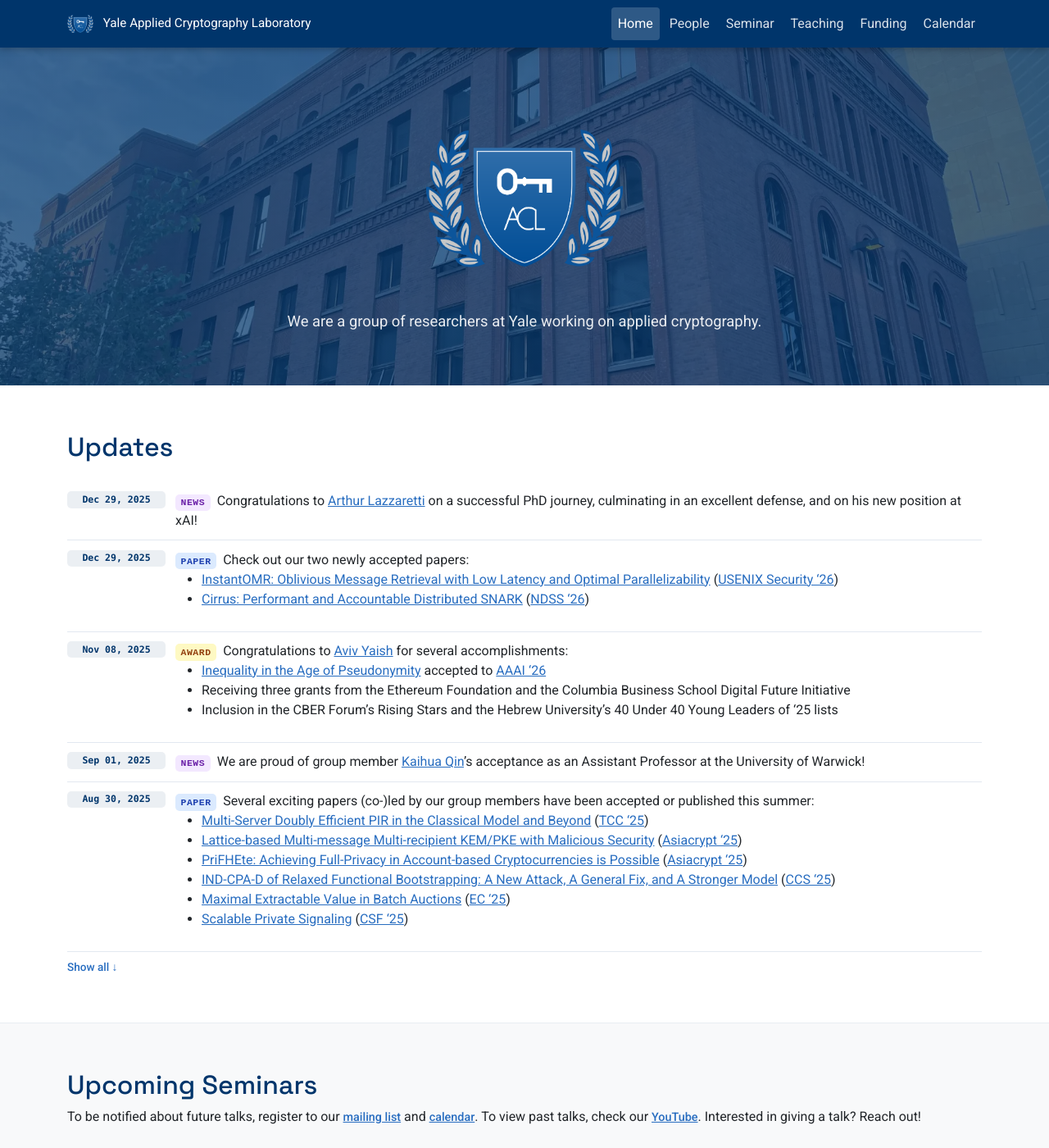
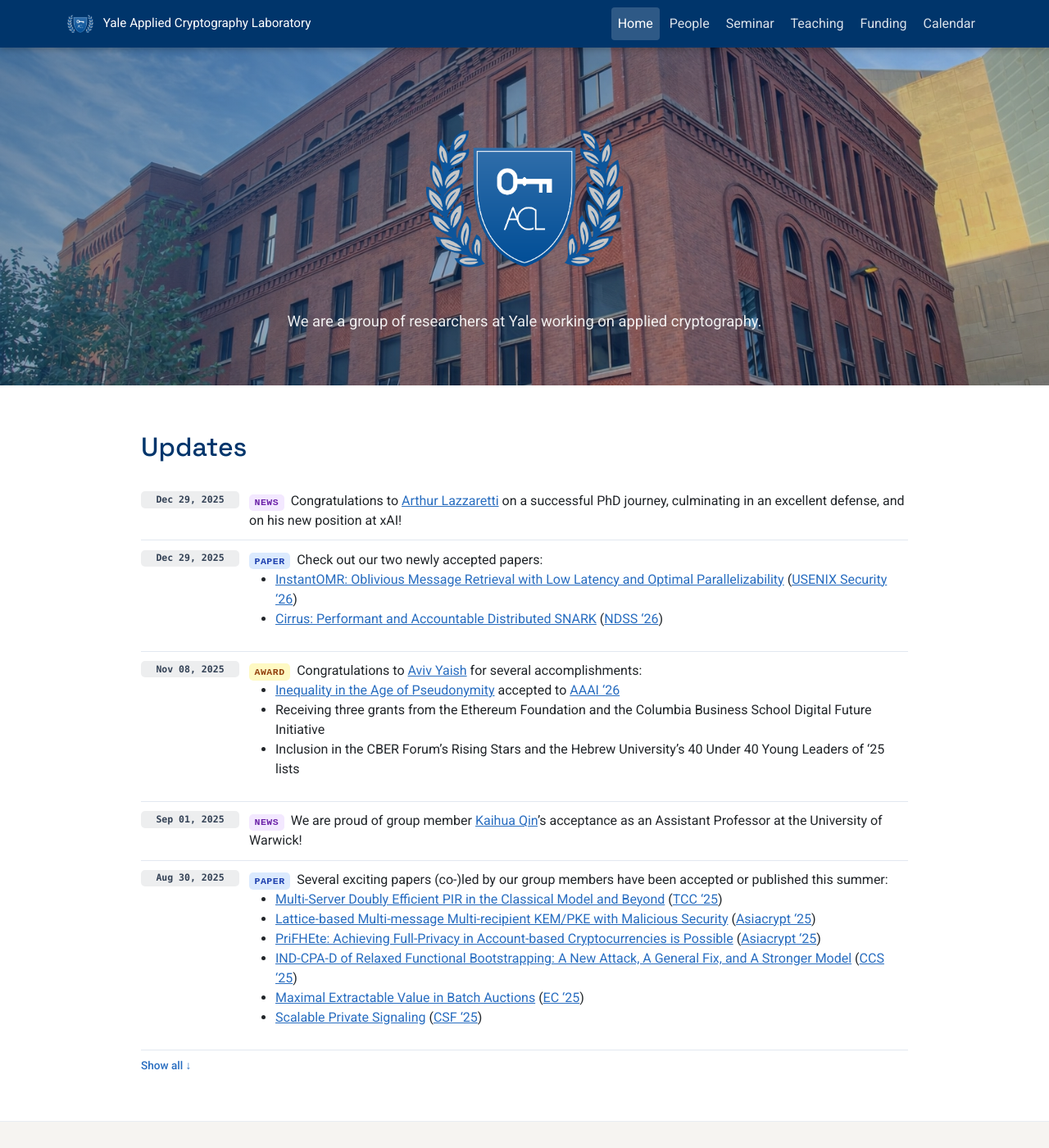
Before and after one commit to yale-acl/yacl-website, a Jekyll site: the page built from index.md, in a window 1280 px wide and 1400 px high. Shown: the whole window at 82% size. Built offline with Jekyll 4.4.1, drawn with Linux system fonts in a browser that asks for light colours.

Commit message:
Refresh homepage hero styling and imagery

```diff
--- a/assets/css/main.css
+++ b/assets/css/main.css
@@ -6,6 +6,19 @@
 /* 1. Bootstrap overrides & fonts
    ============================================================ */
 :root {
+  --yacl-navy: #00356b;
+  --yacl-navy-rgb: 0, 53, 107;
+  --yacl-link: #286dc0;
+  --yacl-link-hover: #1a5096;
+  --yacl-ink: #3f4b57;
+  --yacl-ink-muted: #667788;
+  --yacl-ink-soft: #6a7682;
+  --yacl-slate: #334155;
+  --yacl-border: #e2e8f0;
+  --yacl-border-soft: #e8edf2;
+  --yacl-surface-alt: #f6f4f1;
+  --yacl-surface-subtle: #fbfaf8;
+  --yacl-footer: #0d2240;
   --bs-primary: #00356b;
   --bs-primary-rgb: 0, 53, 107;
   --bs-link-color: #286dc0;
@@ -14,14 +27,15 @@
 }
 
 body { font-family: 'Roboto', system-ui, sans-serif; }
-h1, h2, h3, h4, h5, h6 { font-family: 'Space Grotesk', system-ui, sans-serif; color: #00356b; }
+h1, h2, h3, h4, h5, h6 { font-family: 'Space Grotesk', system-ui, sans-serif; color: var(--yacl-navy); }
 h2:not(:first-child), h3:not(:first-child), h4:not(:first-child), h5:not(:first-child), h6:not(:first-child) { margin-top: 1.5rem; }
 a { color: var(--bs-link-color); }
+a:hover { color: var(--bs-link-hover-color); }
 
 
 /* 2. Navbar
    ============================================================ */
-.yacl-navbar { background-color: #00356b; box-shadow: 0 2px 8px rgba(0,0,0,.25); }
+.yacl-navbar { background-color: var(--yacl-navy); box-shadow: 0 2px 8px rgba(0,0,0,.25); }
 .yacl-navbar .navbar-brand { font-size: .95rem; }
 .yacl-navbar .navbar-brand img { width: 32px; height: 32px; object-fit: contain; flex-shrink: 0; }
 .yacl-navbar .nav-link { color: rgba(255,255,255,.85) !important; border-radius: 4px; }
@@ -31,17 +45,30 @@
 
 /* 3. Hero sections
    ============================================================ */
-.home-hero,
 .page-hero {
   background:
     linear-gradient(rgba(0,53,107,.72), rgba(0,53,107,.72)),
-    url('/assets/images/yale-cs-building-header.webp') center/cover no-repeat;
+    url('/assets/images/yale-cs-building-enhanced-hq.webp') center/cover no-repeat;
   color: #fff;
 }
 
-.home-hero { padding: 4rem 0 3rem; text-align: center; }
+.home-hero {
+  background:
+    linear-gradient(135deg, rgba(0,53,107,.62) 0%, rgba(0,53,107,.34) 40%, rgba(0,53,107,.12) 100%),
+    url('/assets/images/yale-cs-building-enhanced-hq.webp') center/cover no-repeat;
+  color: #fff;
+  padding: 4rem 0 3rem;
+  text-align: center;
+}
+
 .home-hero h1 { color: #fff; }
-.hero-logo { width: 240px; height: 240px; object-fit: contain; border-radius: 16px; margin-bottom: 1rem; }
+.hero-logo {
+  width: 240px;
+  height: 240px;
+  object-fit: contain;
+  border-radius: 16px;
+  margin-bottom: 1rem;
+}
 .home-hero .tagline { font-size: 1.15rem; color: rgba(255,255,255,.9); }
 
 .page-hero { padding: 2.5rem 0; }
@@ -52,14 +79,19 @@
 /* 4. Page content layout
    ============================================================ */
 .page-body > h2,
-.page-section h2 { border-bottom: 2px solid #e2e8f0; padding-bottom: .5rem; margin-bottom: 1.25rem; }
+.page-section h2 { border-bottom: 2px solid var(--yacl-border); padding-bottom: .5rem; margin-bottom: 1.25rem; }
 
 
 /* 5. Home page sections
    ============================================================ */
+.home-hero .container,
+.home-section .container {
+  max-width: 960px;
+}
+
 .home-section { padding: 3.5rem 0; }
-.home-section + .home-section { border-top: 1px solid #e8edf2; }
-.home-section.alt-bg { background: #f8f9fa; }
+.home-section + .home-section { border-top: 1px solid var(--yacl-border-soft); }
+.home-section.alt-bg { background: var(--yacl-surface-alt); }
 
 .section-header { display: flex; align-items: baseline; justify-content: space-between; flex-wrap: wrap; gap: .5rem; margin-bottom: 1.5rem; }
 .section-header h2 { margin: 0; }
@@ -75,7 +107,7 @@
   align-items: flex-start;
   gap: .75rem;
   padding: .7rem 0;
-  border-bottom: 1px solid #e2e8f0;
+  border-bottom: 1px solid var(--yacl-border);
 }
 .update-item:last-child { border-bottom: none; }
 
@@ -84,8 +116,8 @@
   align-items: center;
   justify-content: center;
   flex: 0 0 7.5rem;
-  background: rgba(0,53,107,.08);
-  color: #00356b;
+  background: rgba(31,41,55,.08);
+  color: var(--yacl-slate);
   font-family: ui-monospace, 'Courier New', monospace;
   font-size: .72rem;
   font-weight: 600;
@@ -132,13 +164,13 @@
 .updates-toggle:hover { text-decoration: underline; }
 
 
-/* 6. Seminar cards & accordion
+/* 7. Seminar cards & accordion
    ============================================================ */
 .seminar-list { display: flex; flex-direction: column; gap: 1rem; }
 
 .seminar-date {
   text-align: center;
-  background: #00356b;
+  background: var(--yacl-navy);
   color: #fff;
   border-radius: 6px;
   padding: .35rem .4rem;
@@ -151,20 +183,20 @@
 .seminar-date .day   { display: block; font-size: 1.6rem; font-weight: 700; }
 .seminar-date .year  { display: block; font-size: .7rem; opacity: .75; }
 
-.seminar-heading { font-size: 1rem; color: #00356b; margin: 0 0 .2rem; }
+.seminar-heading { font-size: 1rem; color: var(--yacl-navy); margin: 0 0 .2rem; }
 .seminar-speaker { font-weight: 700; }
 .seminar-speaker-line { margin: 0; font-weight: 400; }
-.seminar-time {color: #777; margin-bottom: 0; }
+.seminar-time { color: #777; margin-bottom: 0; }
 
-.seminar-entry { --bs-card-border-color: #e2e8f0; overflow: hidden; }
-.seminar-entry[open] { --bs-card-border-color: #c9dced; box-shadow: 0 8px 24px rgba(0,53,107,.08); }
+.seminar-entry { --bs-card-border-color: var(--yacl-border); overflow: hidden; }
+.seminar-entry[open] { --bs-card-border-color: #d8dde6; box-shadow: 0 8px 24px rgba(15,23,42,.08); }
 .seminar-entry-past[open] { --bs-card-border-color: #d6dbe3; box-shadow: 0 8px 20px rgba(71,85,105,.12); }
 
 .seminar-entry-summary { list-style: none; cursor: pointer; }
 .seminar-entry-summary::-webkit-details-marker { display: none; }
 
-.seminar-entry-body { background: #f8fbfe; }
-.seminar-detail { color: #3f4b57; line-height: 1.65; }
+.seminar-entry-body { background: var(--yacl-surface-subtle); }
+.seminar-detail { color: var(--yacl-ink); line-height: 1.65; }
 
 .seminar-toggle { white-space: nowrap; }
 .seminar-toggle-label-close { display: none; }
@@ -192,7 +224,7 @@
 .seminar-links ul { margin-top: .5rem; }
 
 
-/* 7. People page
+/* 8. People page
    ============================================================ */
 .page-section { margin-bottom: 2.5rem; }
 
@@ -207,20 +239,20 @@
 
 .person-copy h3 { font-size: 1.25rem; margin-bottom: .25rem; }
 .person-row:not(.person-row-featured) .person-copy h3 { font-size: 1.05rem; }
-.person-role { font-size: .82rem; color: #286dc0; font-weight: 600; text-transform: uppercase; letter-spacing: .05em; margin-bottom: .6rem; }
-.person-links { font-size: .88rem; color: #667788; margin-bottom: .65rem; }
-.person-links a { color: #286dc0; }
+.person-role { font-size: .82rem; color: var(--yacl-link); font-weight: 600; text-transform: uppercase; letter-spacing: .05em; margin-bottom: .6rem; }
+.person-links { font-size: .88rem; color: var(--yacl-ink-muted); margin-bottom: .65rem; }
+.person-links a { color: var(--yacl-link); }
 .person-links-sep { color: #98a5b3; margin: 0 .35rem; }
-.person-research { font-size: .95rem; color: #3f4b57; margin: 0; line-height: 1.7; }
-.member-role { font-size: .9rem; color: #6a7682; margin: .25rem 0 0; }
+.person-research { font-size: .95rem; color: var(--yacl-ink); margin: 0; line-height: 1.7; }
+.member-role { font-size: .9rem; color: var(--yacl-ink-soft); margin: .25rem 0 0; }
 
 
-/* 8. Teaching page
+/* 9. Teaching page
    ============================================================ */
-.course-table td:first-child { font-weight: 600; color: #00356b; white-space: nowrap; }
+.course-table td:first-child { font-weight: 600; color: var(--yacl-navy); white-space: nowrap; }
 
 
-/* 9. Funding page
+/* 10. Funding page
    ============================================================ */
 .funding-grid { display: grid; grid-template-columns: repeat(auto-fit, minmax(200px,1fr)); gap: 1.25rem; margin-bottom: 2rem; }
 .funding-card { background: #fff; border: 1px solid #e4ebf2; border-radius: 12px; padding: 1.5rem 1.25rem; min-height: 200px; display: flex; flex-direction: column; justify-content: space-between; align-items: center; text-align: center; box-shadow: 0 4px 16px rgba(13,34,64,.06); }
@@ -229,20 +261,20 @@
 .funding-logo--nsf { height: 130px; max-width: 130px; }
 
 
-/* 10. Calendar
+/* 11. Calendar
    ============================================================ */
-.calendar-embed { width: 100%; height: 600px; border: 1px solid #e2e8f0; border-radius: 8px; }
+.calendar-embed { width: 100%; height: 600px; border: 1px solid var(--yacl-border); border-radius: 8px; }
 
 
-/* 11. Footer
+/* 12. Footer
    ============================================================ */
-.site-footer { background: #0d2240; }
+.site-footer { background: var(--yacl-footer); }
 .footer-heading { color: #fff; font-family: 'Roboto', sans-serif; font-size: .78rem; font-weight: 600; text-transform: uppercase; letter-spacing: .07em; margin-bottom: .65rem; }
 .footer-link { color: rgba(255,255,255,.6); font-size: .875rem; text-decoration: none; display: block; margin-bottom: .35rem; }
 .footer-link:hover { color: #fff; }
 
 
-/* 12. Responsive tweaks (Bootstrap handles the rest)
+/* 13. Responsive tweaks (Bootstrap handles the rest)
    ============================================================ */
 @media (max-width: 991px) {
   .yacl-navbar .nav-link { padding: .6rem .75rem; }
```
Also changed, not shown: assets/images/yale-cs-building-enhanced-hq.webp (added), assets/images/yale-cs-building-header.webp (deleted), 1 other file.
